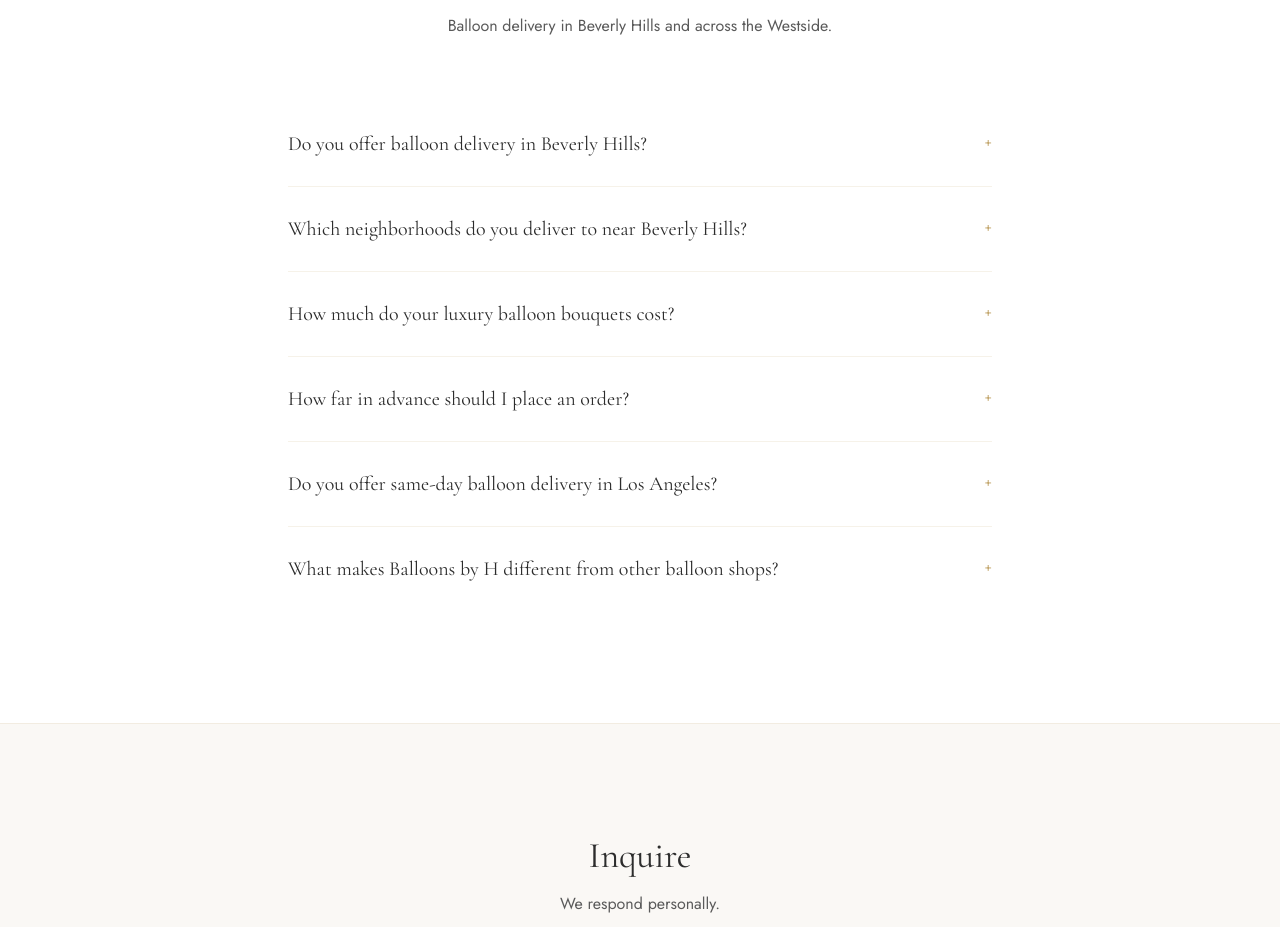
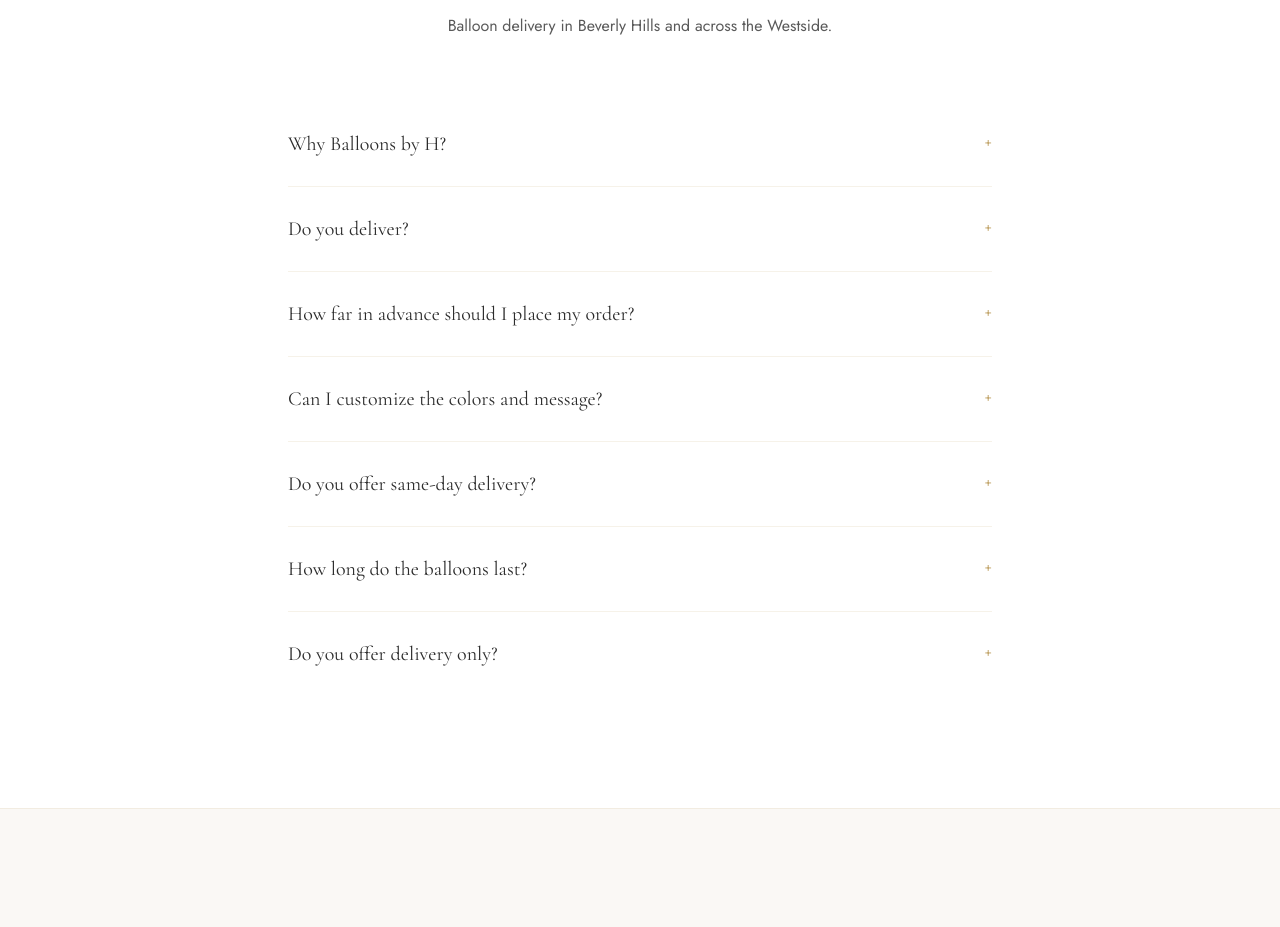
Before and after one commit to hjkim812812/balloons-by-h, a Next.js app: page / in a window 1280 px wide. Shown: the part 4122-5049 px from the top of the page. Built offline with nearby package versions, Linux system fonts and the light colour scheme; no server answers.

Commit message:
Update homepage FAQ questions and answers.

```diff
--- a/src/components/FaqSection.tsx
+++ b/src/components/FaqSection.tsx
@@ -1,68 +1,6 @@
-import Link from "next/link";
 import { ScrollReveal } from "@/components/ScrollReveal";
 import { SectionHeader } from "@/components/SectionHeader";
-import { FAQ_ITEMS, type FaqItem } from "@/data/seo";
-import { COLLECTION } from "@/data/site";
-
-function FaqAnswer({ item }: { item: FaqItem }) {
-  switch (item.id) {
-    case "beverly-hills-delivery":
-      return (
-        <p className="font-body text-sm leading-relaxed text-charcoal-soft md:text-base">
-          Yes. Balloons by H provides luxury balloon delivery throughout{" "}
-          <Link href="/delivery" className="text-charcoal underline-offset-4 transition-colors hover:text-champagne-dark hover:underline">
-            Beverly Hills and the Westside
-          </Link>
-          , including Bel Air, Brentwood, West Hollywood, and Santa Monica.
-        </p>
-      );
-    case "delivery-areas":
-      return (
-        <p className="font-body text-sm leading-relaxed text-charcoal-soft md:text-base">
-          We deliver across the Westside of Los Angeles. View our full{" "}
-          <Link href="/delivery" className="text-charcoal underline-offset-4 transition-colors hover:text-champagne-dark hover:underline">
-            delivery map
-          </Link>
-          , or{" "}
-          <Link href="/contact" className="text-charcoal underline-offset-4 transition-colors hover:text-champagne-dark hover:underline">
-            inquire
-          </Link>{" "}
-          if your address is outside our regular area.
-        </p>
-      );
-    case "pricing":
-      return (
-        <p className="font-body text-sm leading-relaxed text-charcoal-soft md:text-base">
-          Our{" "}
-          <Link
-            href={`/collections/${COLLECTION.slug}`}
-            className="text-charcoal underline-offset-4 transition-colors hover:text-champagne-dark hover:underline"
-          >
-            {COLLECTION.name}
-          </Link>{" "}
-          bouquets are thoughtfully priced for a luxury, made-to-order experience.
-          Hand-finished and delivered with care.
-        </p>
-      );
-    case "ordering":
-      return (
-        <p className="font-body text-sm leading-relaxed text-charcoal-soft md:text-base">
-          We recommend inquiring a few days ahead so we can confirm your delivery
-          date and window. Every bouquet is made to order —{" "}
-          <Link href="/contact" className="text-charcoal underline-offset-4 transition-colors hover:text-champagne-dark hover:underline">
-            send an inquiry
-          </Link>{" "}
-          and we will respond within 24 hours.
-        </p>
-      );
-    default:
-      return (
-        <p className="font-body text-sm leading-relaxed text-charcoal-soft md:text-base">
-          {item.answerText}
-        </p>
-      );
-  }
-}
+import { FAQ_ITEMS } from "@/data/seo";
 
 export function FaqSection() {
   return (
@@ -95,7 +33,9 @@ export function FaqSection() {
                   </span>
                 </summary>
                 <div className="mt-4 pr-8">
-                  <FaqAnswer item={item} />
+                  <p className="font-body text-sm leading-relaxed text-charcoal-soft md:text-base">
+                    {item.answerText}
+                  </p>
                 </div>
               </details>
             </ScrollReveal>
--- a/src/data/seo.ts
+++ b/src/data/seo.ts
@@ -1,12 +1,9 @@
 import {
-  BOUQUET_PRICE,
   BRAND,
-  BUSINESS_HOURS,
   COLLECTION,
   DELIVERY_AREAS,
   SITE_URL,
   canonicalUrl,
-  formatPrice,
 } from "@/data/site";
 
 export const LOCAL_SEO = {
@@ -36,38 +33,46 @@ export type FaqItem = {
 
 export const FAQ_ITEMS: FaqItem[] = [
   {
-    id: "beverly-hills-delivery",
-    question: "Do you offer balloon delivery in Beverly Hills?",
+    id: "why-balloons-by-h",
+    question: "Why Balloons by H?",
     answerText:
-      "Yes. Balloons by H provides luxury balloon delivery throughout Beverly Hills and across the Westside of Los Angeles, including Bel Air, Brentwood, West Hollywood, and Santa Monica.",
+      "Every arrangement is thoughtfully designed with premium materials, refined color palettes, and meticulous attention to detail, inspired by the elegance of quiet luxury.",
   },
   {
-    id: "delivery-areas",
-    question: "Which neighborhoods do you deliver to near Beverly Hills?",
-    answerText: `We deliver to ${DELIVERY_AREAS.join(", ")}. If your address is outside our regular delivery area, please inquire and we will do our best to accommodate your request.`,
-  },
-  {
-    id: "pricing",
-    question: "How much do your luxury balloon bouquets cost?",
-    answerText: `Our Luxury Garden bouquets are ${formatPrice(BOUQUET_PRICE)}. Each color story is hand-finished and delivered with care.`,
+    id: "delivery",
+    question: "Do you deliver?",
+    answerText:
+      "Yes. We deliver throughout Beverly Hills, Bel Air, Brentwood, West Hollywood, Santa Monica, and surrounding Los Angeles areas.",
   },
   {
     id: "ordering",
-    question: "How far in advance should I place an order?",
+    question: "How far in advance should I place my order?",
     answerText:
-      "We recommend inquiring at least a few days ahead so we can confirm your delivery date and window. Every bouquet is made to order, and we respond within 24 hours.",
+      "We recommend ordering at least 3–7 days in advance. If your preferred date is available, we'll always do our best to accommodate last-minute requests.",
+  },
+  {
+    id: "customization",
+    question: "Can I customize the colors and message?",
+    answerText:
+      "Absolutely. Every design can be customized to match your celebration, color palette, and personal style.",
   },
   {
     id: "same-day",
-    question: "Do you offer same-day balloon delivery in Los Angeles?",
+    question: "Do you offer same-day delivery?",
     answerText:
-      "Availability depends on your date and delivery window. Share your preferred delivery time when you inquire, and we will confirm what is possible for your celebration.",
+      "Depending on availability, same-day delivery may be possible. Please contact us for more information.",
   },
   {
-    id: "difference",
-    question: "What makes Balloons by H different from other balloon shops?",
+    id: "longevity",
+    question: "How long do the balloons last?",
     answerText:
-      "Balloons by H is a Beverly Hills atelier focused on quiet luxury — refined color stories, premium craftsmanship, and white-glove local delivery rather than mass-produced party decor.",
+      "Our premium balloon arrangements are designed to stay beautiful for days. Longevity may vary depending on temperature and handling.",
+  },
+  {
+    id: "delivery-only",
+    question: "Do you offer delivery only?",
+    answerText:
+      "Yes. We currently specialize in local delivery to ensure every arrangement arrives beautifully presented.",
   },
 ];
 
```
